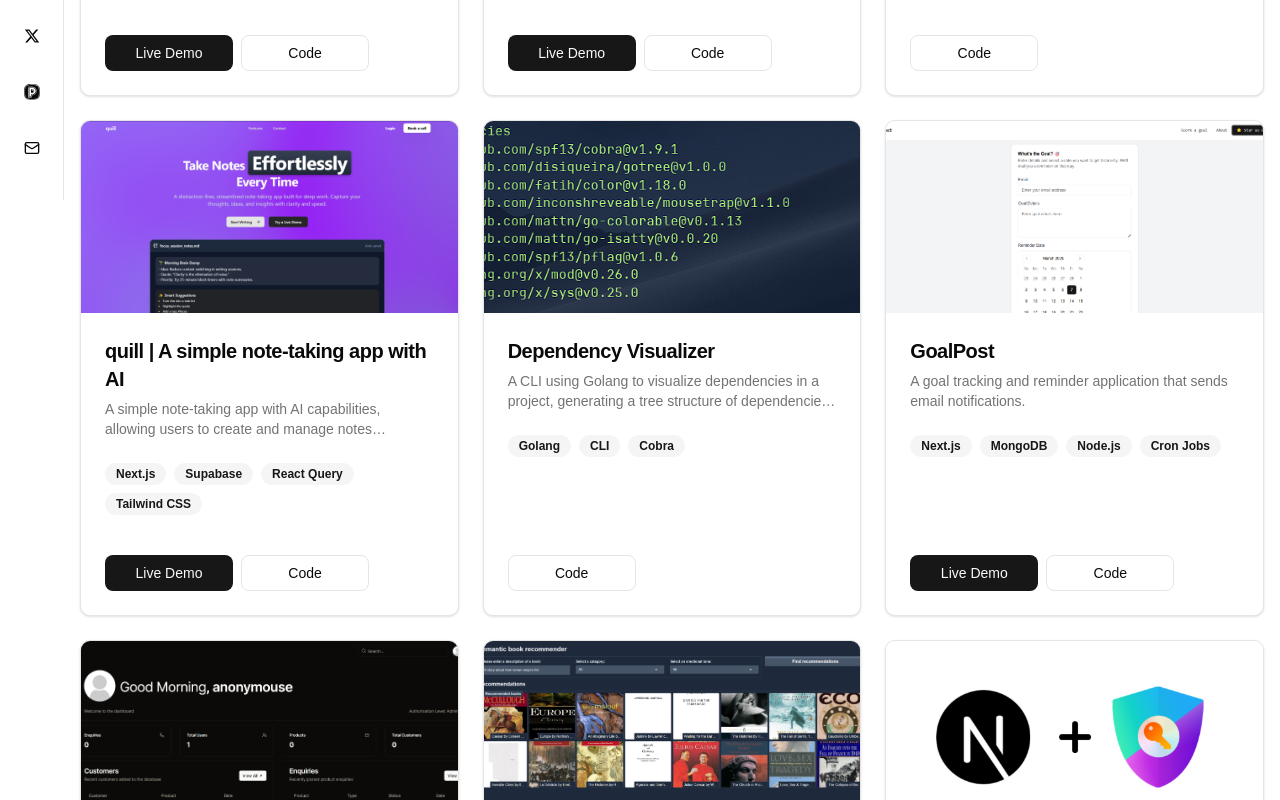
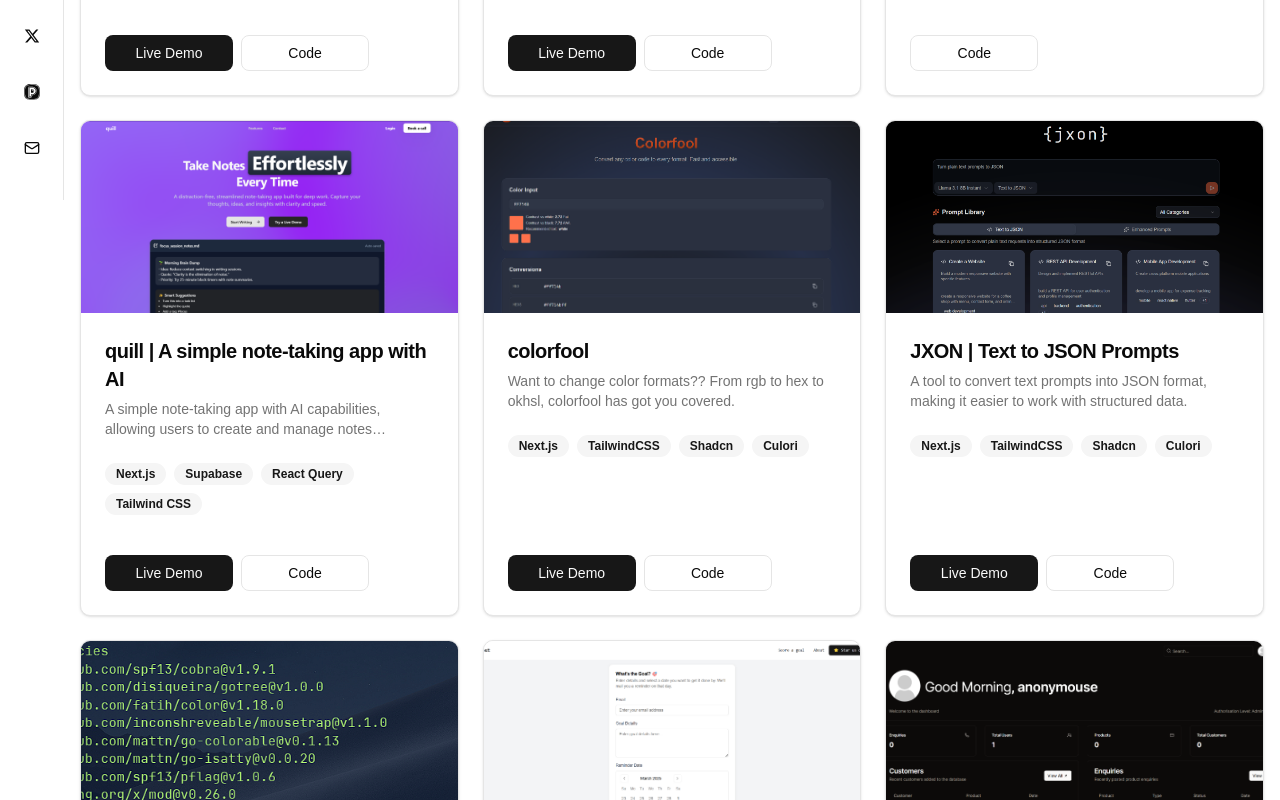
Before and after one commit to prnvtripathi/portfolio, a Next.js app: page /projects in a window 1280 px wide. Shown: the part 600-1400 px from the top of the page. Built offline with nearby package versions, Linux system fonts and the light colour scheme; a web font is replaced by a local one.

Commit message:
add: new projects

```diff
--- a/src/data/projects.ts
+++ b/src/data/projects.ts
@@ -1,4 +1,4 @@
-// next project id will be 17
+// next project id will be 19
 
 export const projects = [
   {
@@ -38,6 +38,26 @@ export const projects = [
     skills: ["Next.js", "Supabase", "React Query", "Tailwind CSS"],
     liveUrl: "https://quill-noter.vercel.app",
     githubUrl: "https://github.com/prnvtripathi/quill",
+  },
+  {
+    id: 17,
+    name: "colorfool",
+    description:
+      "Want to change color formats?? From rgb to hex to okhsl, colorfool has got you covered.",
+    image: "/projects/colorfool.png",
+    skills: ["Next.js", "TailwindCSS", "Shadcn", "Culori"],
+    liveUrl: "https://colorfool.kyrexi.tech",
+    githubUrl: "https://github.com/prnvtripathi/colorfool",
+  },
+  {
+    id: 18,
+    name: "JXON | Text to JSON Prompts",
+    description:
+      "A tool to convert text prompts into JSON format, making it easier to work with structured data.",
+    image: "/projects/jxon.png",
+    skills: ["Next.js", "TailwindCSS", "Shadcn", "Culori"],
+    liveUrl: "https://jxon.kyrexi.tech",
+    githubUrl: "https://github.com/prnvtripathi/json-prompter",
   },
   {
     id: 16,
```
Also changed, not shown: public/projects/colorfool.png (added), public/projects/jxon.png (added).
